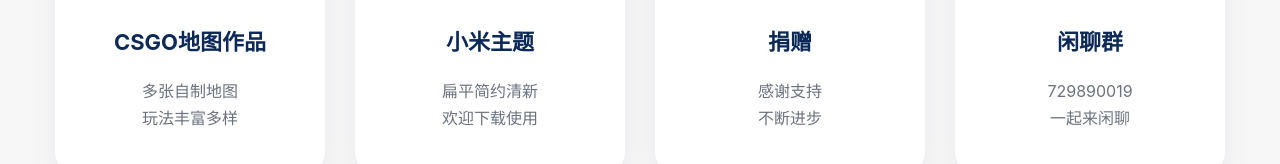
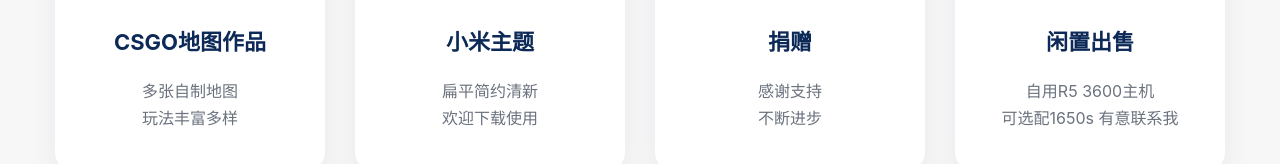
Before and after one commit to Co1or/co1or.github.io, a plain HTML site: page index.html in a window 1280 px wide. Shown: the part 498-662 px from the top of the page. Drawn offline with Linux system fonts and the light colour scheme.

Commit message:
Update index.html

```diff
--- a/index.html
+++ b/index.html
@@ -113,15 +113,15 @@
                     </div>
                 </div>
             </div>
-            <div class="col-xl-3 col-lg-6 col-md-6 mt-30" onclick="window.open('https://jq.qq.com/?_wv=1027&k=PR3PAaet')">
+            <div class="col-xl-3 col-lg-6 col-md-6 mt-30" onclick="window.open('https://message.bilibili.com/#/whisper/mid21994430')">
                 <div class="feature-item">
                     <div class="feature-item__icon">
                         <img src="https://cdn.jsdelivr.net/gh/co1or/co1or.github.io/assets/icons/7.jpg" alt="">
                     </div>
                     <div class="feature-item__content">
-                        <h4 class="feature-item__title">闲聊群</h4>
-                        <p>729890019</p>
-                        <p>一起来闲聊</p>
+                        <h4 class="feature-item__title">闲置出售</h4>
+                        <p>自用R5 3600主机</p>
+                        <p>可选配1650s 有意联系我</p>
                     </div>
                 </div>
             </div>
```
